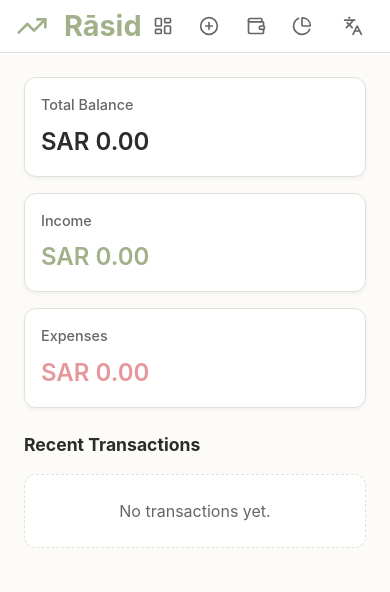
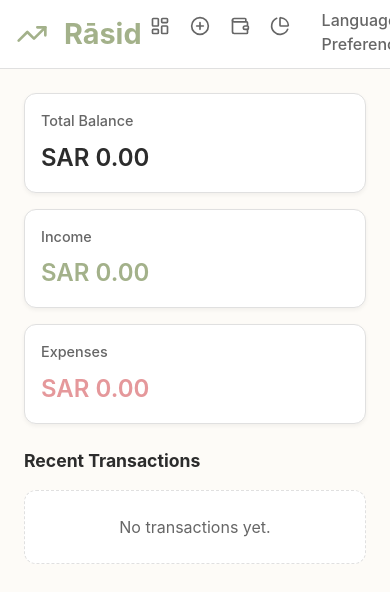
Before and after one commit to HassanAlmaimani/Rasid, a React (Vite) app: page / in a window 390 px wide. Shown: the top 592 px of the page. Built offline with nearby package versions, Linux system fonts and the light colour scheme.

Commit message:
feat: implement initial application layout with sidebar navigation, responsive design, and RTL support

```diff
--- a/src/App.css
+++ b/src/App.css
@@ -171,3 +171,16 @@
     padding: var(--spacing-lg);
     width: 100%;
 }
+
+.language-label {
+    font-size: 1rem;
+    color: var(--color-text-secondary);
+    margin-bottom: var(--spacing-xs);
+    padding-left: var(--spacing-md);
+    font-weight: 500;
+}
+
+[dir="rtl"] .language-label {
+    padding-left: 0;
+    padding-right: var(--spacing-md);
+}
--- a/src/App.jsx
+++ b/src/App.jsx
@@ -65,6 +65,7 @@ function App() {
 
           <div className="nav-divider" style={{ margin: '1rem 0', marginTop: 'auto', borderTop: '1px solid var(--color-border)' }}></div>
 
+          <p className="language-label">{t('languagePreference')}</p>
           <button className="nav-item" onClick={toggleLanguage}>
             <Languages size={20} />
             <span>{language === 'en' ? 'العربية' : 'English'}</span>
```
